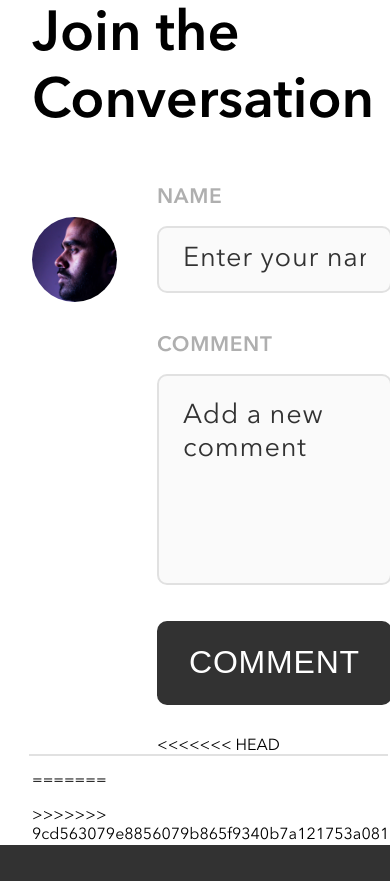
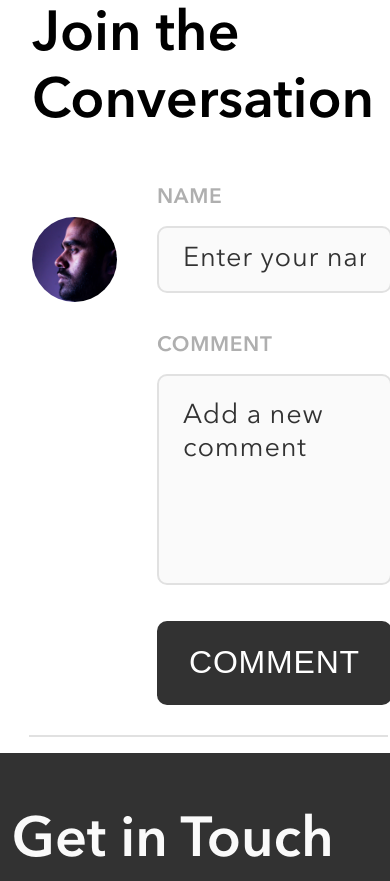
Before and after one commit to yigitocak/yigit-ocak-bandsite, a plain HTML site: page index.html in a window 390 px wide. Shown: the part 6163-7044 px from the top of the page. Drawn offline with Linux system fonts and the light colour scheme.

```diff
--- a/index.html
+++ b/index.html
@@ -66,19 +66,11 @@
                         <textarea class="comment__add" name="addedComment" id="comment__add" placeholder="Add a new comment" required></textarea>
 
                         <button class="comment__button">COMMENT</button>
-<<<<<<< HEAD
                         <div class="comment__div"></div>
                     </div>
                 </div>
             </form>
             <div class="comment__parent">
-=======
-                    </div>
-                </div>
-            </form>
-            <div>
-                <ul class="comment_list"></ul>
->>>>>>> 9cd563079e8856079b865f9340b7a121753a0811
             </div>
         </section>
     </main>
```
Also changed, not shown: 1 other file.
